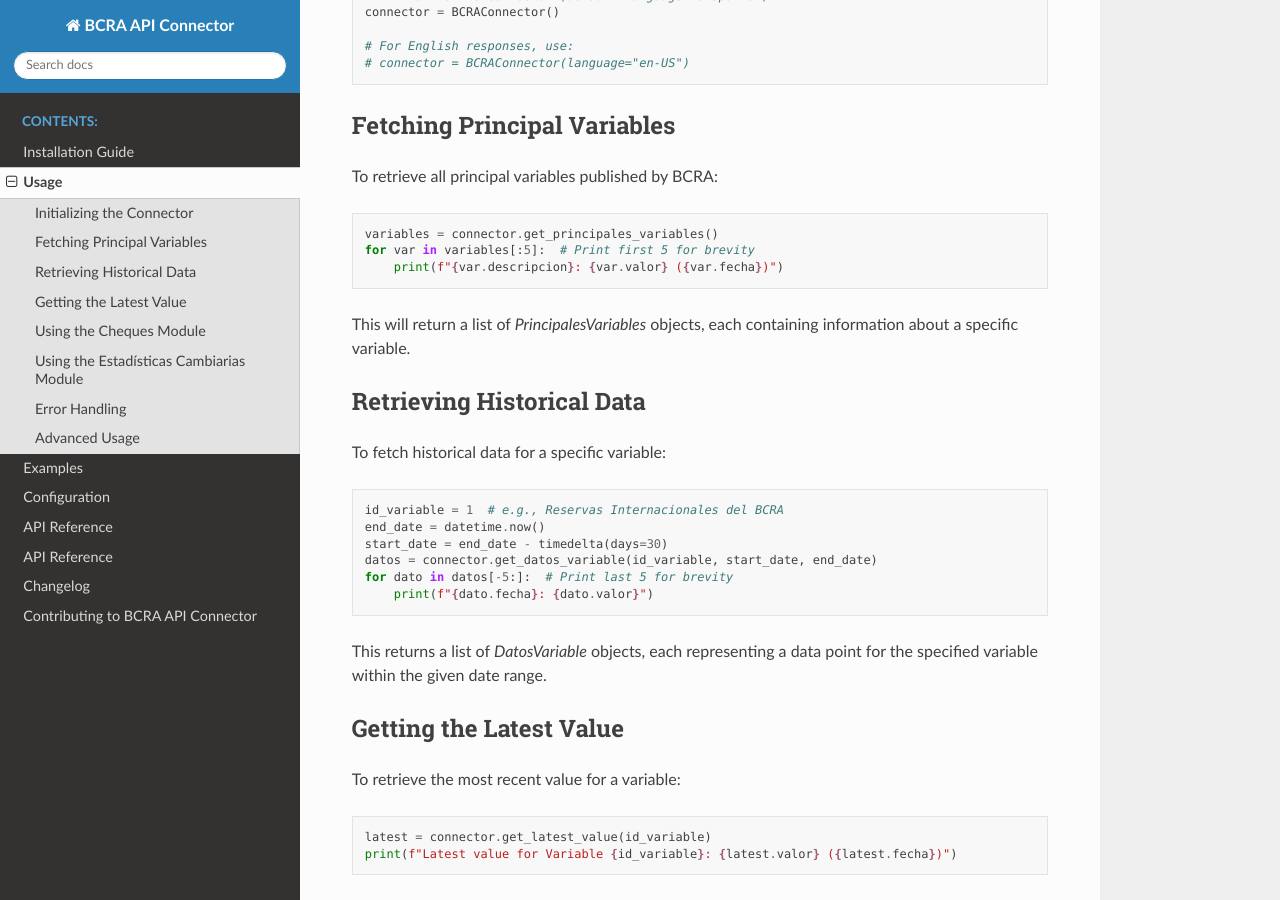
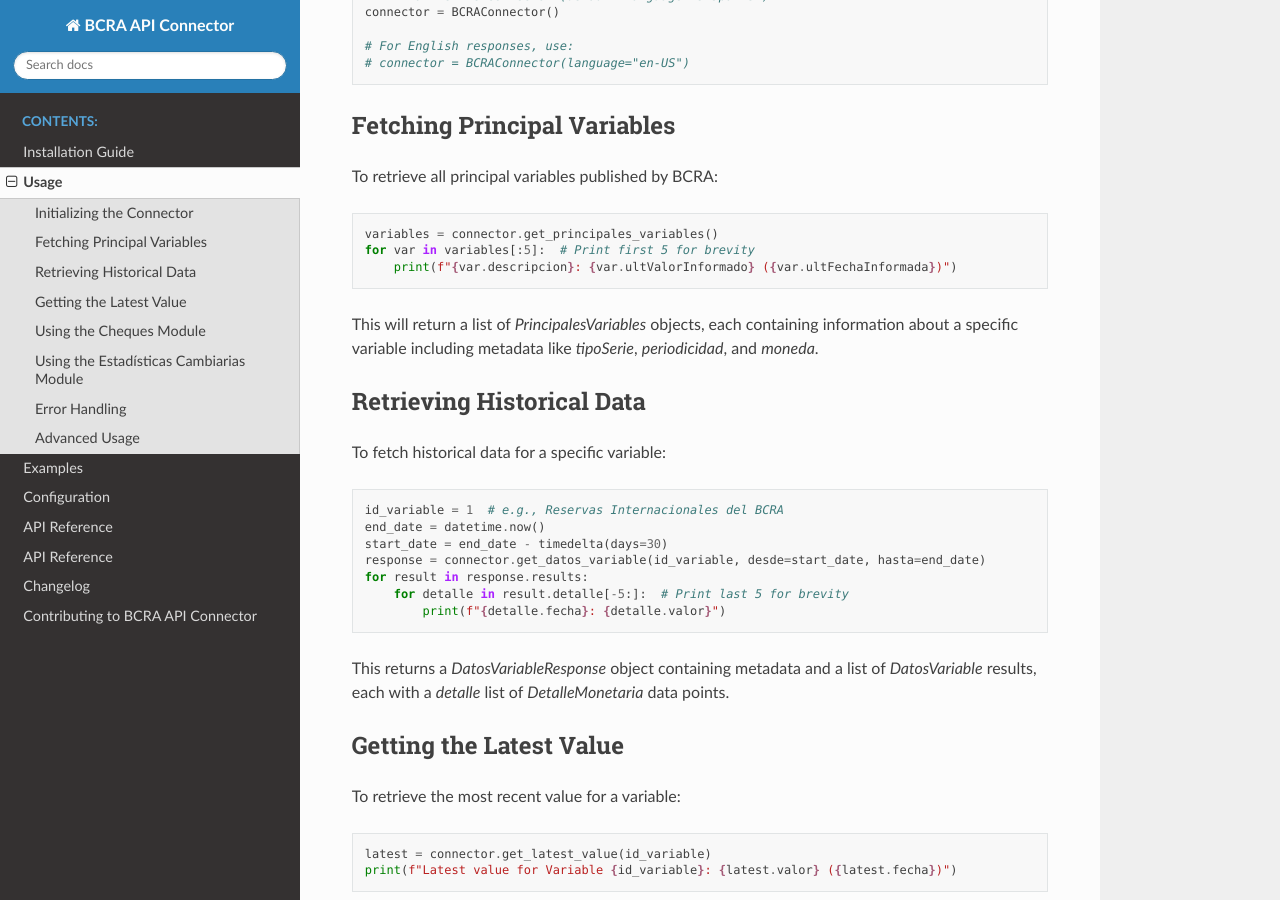
Before and after one commit to PPeitsch/bcra-connector, a Sphinx documentation site: the page built from docs/source/usage.rst, in a window 1280 px wide and 900 px high, scrolled down 462 px. Built offline with Sphinx 7.4.7 and the Read the Docs theme 3.1.0, drawn with Linux system fonts in a browser that asks for light colours.

Commit message:
docs: Fix documentation inconsistencies after API v4.0 update (#77)
- Update usage.rst examples to use v4.0 API structure
- Add missing 0.6.2 entry to changelog.rst
- Fix comparison links in CHANGELOG.md to include v0.7.0

Closes #76

```diff
--- a/docs/source/usage.rst
+++ b/docs/source/usage.rst
@@ -31,9 +31,9 @@
 
    variables = connector.get_principales_variables()
    for var in variables[:5]:  # Print first 5 for brevity
-       print(f"{var.descripcion}: {var.valor} ({var.fecha})")
+       print(f"{var.descripcion}: {var.ultValorInformado} ({var.ultFechaInformada})")
 
-This will return a list of `PrincipalesVariables` objects, each containing information about a specific variable.
+This will return a list of `PrincipalesVariables` objects, each containing information about a specific variable including metadata like `tipoSerie`, `periodicidad`, and `moneda`.
 
 Retrieving Historical Data
 --------------------------
@@ -45,11 +45,12 @@
    id_variable = 1  # e.g., Reservas Internacionales del BCRA
    end_date = datetime.now()
    start_date = end_date - timedelta(days=30)
-   datos = connector.get_datos_variable(id_variable, start_date, end_date)
-   for dato in datos[-5:]:  # Print last 5 for brevity
-       print(f"{dato.fecha}: {dato.valor}")
+   response = connector.get_datos_variable(id_variable, desde=start_date, hasta=end_date)
+   for result in response.results:
+       for detalle in result.detalle[-5:]:  # Print last 5 for brevity
+           print(f"{detalle.fecha}: {detalle.valor}")
 
-This returns a list of `DatosVariable` objects, each representing a data point for the specified variable within the given date range.
+This returns a `DatosVariableResponse` object containing metadata and a list of `DatosVariable` results, each with a `detalle` list of `DetalleMonetaria` data points.
 
 Getting the Latest Value
 ------------------------
```
Also changed, not shown: CHANGELOG.md (+2 -1 lines), docs/source/changelog.rst (+12 -0 lines).
